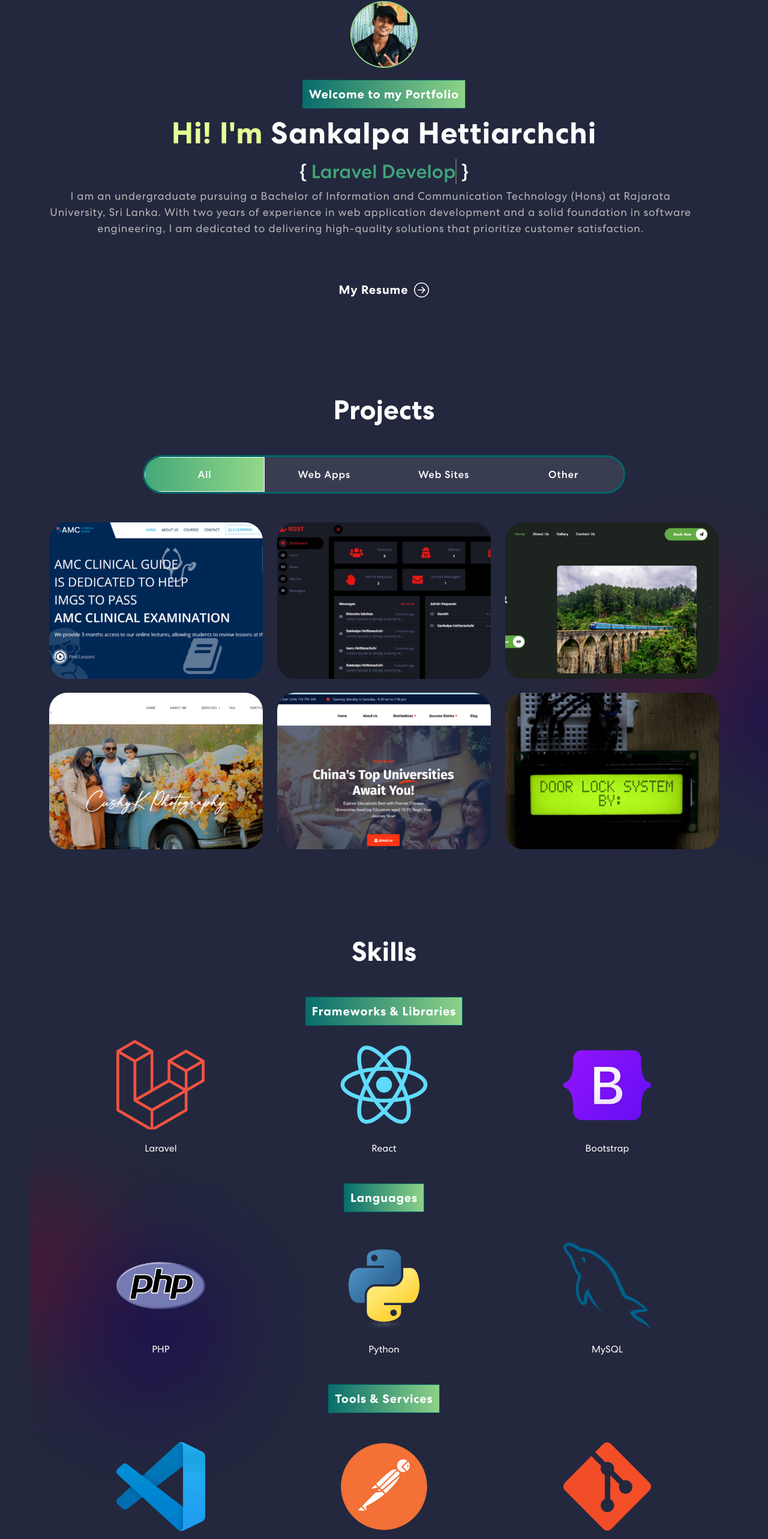
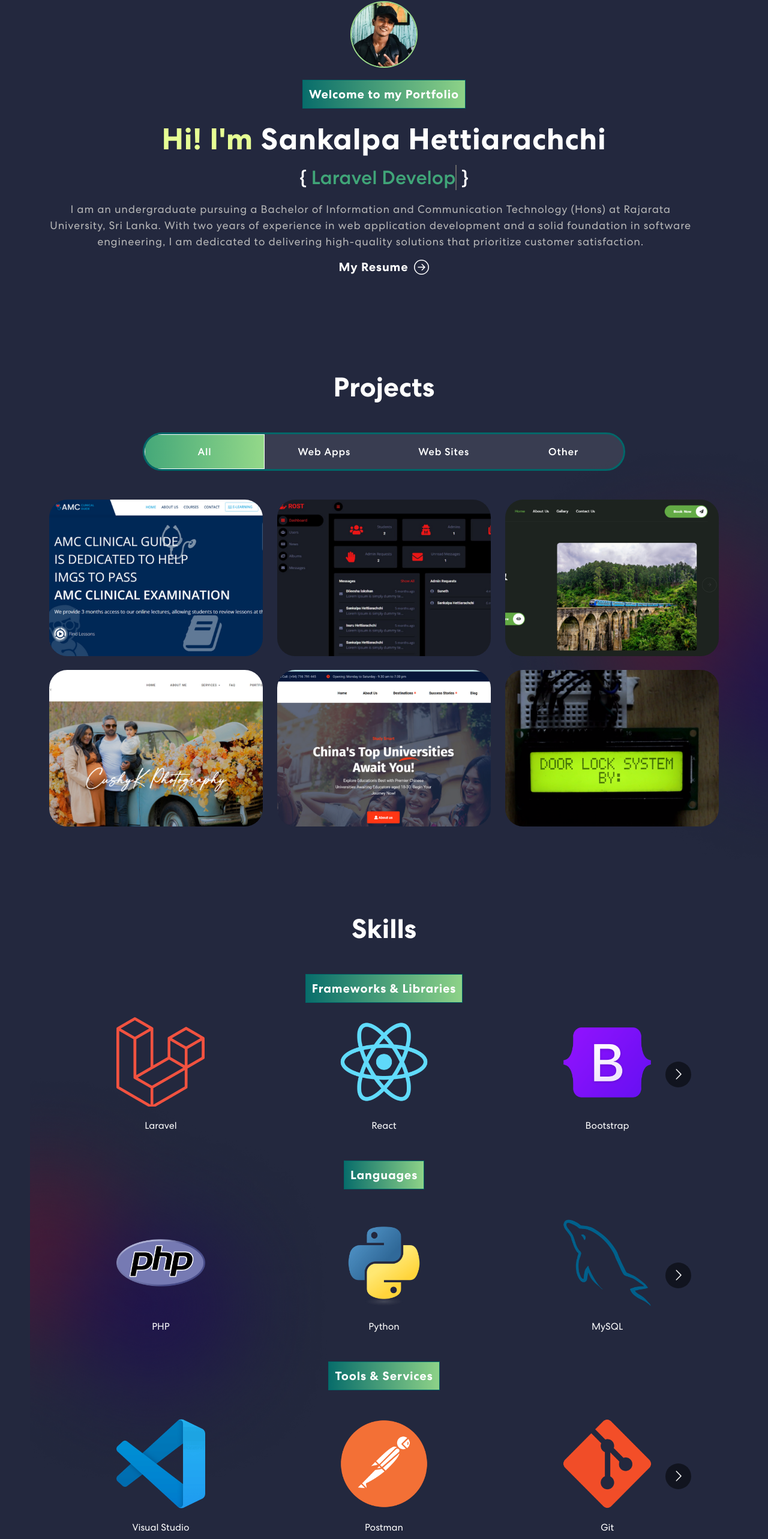
Before and after one commit to SankalpaHettiarachchi/DevCada, a React (Create React App) app: page / in a window 1280 px wide. Shown: the part 158-2724 px from the top of the page at 60% size. Built offline with nearby package versions, Linux system fonts and the light colour scheme.

Commit message:
Updated dev

```diff
--- a/public/index.html
+++ b/public/index.html
@@ -7,37 +7,14 @@
     <meta name="theme-color" content="#000000" />
     <meta
       name="description"
-      content="Web site created using create-react-app"
+      content="DevCada Portfolio Website"
     />
-    <link rel="apple-touch-icon" href="%PUBLIC_URL%/logo192.png" />
-    <!--
-      manifest.json provides metadata used when your web app is installed on a
-      user's mobile device or desktop. See https://developers.google.com/web/fundamentals/web-app-manifest/
-    -->
-    <link rel="manifest" href="%PUBLIC_URL%/manifest.json" />
-    <!--
-      Notice the use of %PUBLIC_URL% in the tags above.
-      It will be replaced with the URL of the `public` folder during the build.
-      Only files inside the `public` folder can be referenced from the HTML.
-
-      Unlike "/favicon.ico" or "favicon.ico", "%PUBLIC_URL%/favicon.ico" will
-      work correctly both with client-side routing and a non-root public URL.
-      Learn how to configure a non-root public URL by running `npm run build`.
-    -->
     <title>DevCada</title>
   </head>
   <body>
     <noscript>You need to enable JavaScript to run this app.</noscript>
+
     <div id="root"></div>
-    <!--
-      This HTML file is a template.
-      If you open it directly in the browser, you will see an empty page.
 
-      You can add webfonts, meta tags, or analytics to this file.
-      The build step will place the bundled scripts into the <body> tag.
-
-      To begin the development, run `npm start` or `yarn start`.
-      To create a production bundle, use `npm run build` or `yarn build`.
-    -->
   </body>
 </html>
--- a/src/App.css
+++ b/src/App.css
@@ -276,6 +276,7 @@ nav.navbar .navbar-toggler[aria-expanded="true"] .navbar-toggler-icon {
   letter-spacing: 0.8px;
   line-height: 1;
   margin-bottom: 20px;
+  margin-top: 10px;
   display: block;
 }
 .banner p {
@@ -284,12 +285,13 @@ nav.navbar .navbar-toggler[aria-expanded="true"] .navbar-toggler-icon {
   letter-spacing: 0.8px;
   line-height: 1.5em;
   width: 96%;
+  margin-top: 20px;
 }
 .banner button {
   color: #fff;
   font-weight: 700;
   font-size: 20px;
-  margin-top: 60px;
+  margin-top: 0px;
   letter-spacing: 0.8px;
   display: flex;
   align-items: center;
@@ -385,7 +387,11 @@ nav.navbar .navbar-toggler[aria-expanded="true"] .navbar-toggler-icon {
   width: 40%;
   z-index: -4;
 }
-
+@media (max-width: 768px) {
+  .skill {
+    padding: 20px 10px;
+  }
+}
 
 /************ Projects Css ************/
 .project {
@@ -521,6 +527,15 @@ nav.navbar .navbar-toggler[aria-expanded="true"] .navbar-toggler-icon {
 .project-link{
   width: 10%;
 }
+
+@media (max-width: 768px) {
+  .project {
+    padding: 20px 10px;
+  }
+  .project .nav.nav-pills {
+    width: 100%;
+  }
+}
 /************ Contact Css ************/
 .contact {
   padding: 60px 0 200px 0;
@@ -599,15 +614,22 @@ nav.navbar .navbar-toggler[aria-expanded="true"] .navbar-toggler-icon {
   background-size: cover;
   background-repeat: no-repeat;
 }
+
 .footer img {
-  width: 26%;
+  width: 20%;
 }
+
 .footer p {
   font-weight: 400;
   font-size: 14px;
   color: #B8B8B8;
   letter-spacing: 0.5px;
   margin-top: 20px;
+}
+@media (max-width: 768px) {
+  .footer img {
+    width: 40%;
+  }
 }
 
 /* Clients Section */
--- a/src/components/Banner.js
+++ b/src/components/Banner.js
@@ -57,7 +57,7 @@ export const Banner = () => {
                   {({ isVisible }) =>
                   <div className={isVisible ? "animate__animated animate__pulse" : ""}>
                       <span className="tagline">Welcome to my Portfolio</span>
-                      <h1 className="my-name"><span className="yellow">{`Hi! I'm`}</span> {`Sankalpa`} {`Hettiarchchi`}</h1>
+                      <h1 className="my-name"><span className="yellow">{`Hi! I'm`}</span> {`Sankalpa`} {`Hettiarachchi`}</h1>
                       <h2>{`{ `}<span className="txt-rotate brackets" dataPeriod="1000" data-rotate='[ "Laravel Developer", "Full-Stack Developer", "Back-End Developer" ]'><span className="wrap">{text}</span></span>{` }`}</h2>
                       <p>I am an undergraduate pursuing a Bachelor of Information and Communication Technology (Hons) at Rajarata University, Sri Lanka. With two years of experience in web application development and a solid foundation in software engineering, I am dedicated to delivering high-quality solutions that prioritize customer satisfaction.</p>
                       <div className="see-project-btn">
--- a/src/components/Footer.js
+++ b/src/components/Footer.js
@@ -9,7 +9,7 @@ export const Footer = () => {
     <footer className="footer">
       <Container>
         <Row className="align-items-center">
-          <Col className="text-center">
+          <Col className="footer-logo text-center">
             <img src={devcada_logo} alt="Logo" />
           </Col>
         </Row>
@@ -20,7 +20,7 @@ export const Footer = () => {
               <a href="#"><img src={linkedinIcon} alt="Icon" /></a>
               <a href="#"><img src={fbIcon} alt="Icon" /></a>
             </div>
-            <p>DevCada Copyright 2024. All Rights Reserved</p>
+            <p>DevCada Copyright® 2024. All Rights Reserved</p>
           </Col>
         </Row>
       </Container>
--- a/src/components/Navbar.js
+++ b/src/components/Navbar.js
@@ -1,4 +1,4 @@
-import { useState, useEffect } from "react"
+import { useState, useEffect,useRef } from "react"
 import { Navbar, Container,Nav } from "react-bootstrap"
 import gitIcon from '../assets/img/git.svg';
 import linkedinIcon from '../assets/img/linkedIn.svg';
@@ -8,6 +8,8 @@ import devcada_logo from '../assets/img/Devcada_Logo.png';
 export const NavBar = () => {
     const [actveLink, setActiveLink] = useState('home');
     const [scrolled, setScrolled] = useState(false);
+    const navBarRef = useRef(null);
+
     useEffect(() => {
         const onScroll = () => {
             if (window.scrollY > 50) {
@@ -21,7 +23,10 @@ export const NavBar = () => {
     },[])
 
     const onUpdateActiveLink = (value) =>{
-        setActiveLink(value)
+        setActiveLink(value);
+        if (navBarRef.current && navBarRef.current.classList.contains('show')) {
+            navBarRef.current.classList.remove('show');
+        }
     }
 
     return (
@@ -31,9 +36,9 @@ export const NavBar = () => {
                     <img className="DevCada_Logo" src={devcada_logo} alt="DevCada Logo"/>
                 </Navbar.Brand>
                 <Navbar.Toggle aria-controls="basic-navbar-nav">
-                    <span className="navbar-toggler-icon"></span>
+                    <span  className="navbar-toggler-icon"></span>
                 </Navbar.Toggle>
-                <Navbar.Collapse id="basic-navbar-nav" className="navbar-main">
+                <Navbar.Collapse id="basic-navbar-nav" className="navbar-main" ref={navBarRef}>
                     <Nav className="me-auto">
                         <Nav.Link href="#home" className={actveLink==='home' ? 'active navbar-link' : 'navbar-link'} onClick={()=>onUpdateActiveLink('home')}>HOME</Nav.Link>
                         <Nav.Link href="#projects" className={actveLink==='projects' ? 'active navbar-link' : 'navbar-link'} onClick={()=>onUpdateActiveLink('projects')}>PROJECTS</Nav.Link>
--- a/src/components/skills.js
+++ b/src/components/skills.js
@@ -132,7 +132,7 @@ export const Skills = () => {
                         <TrackVisibility>
                             {({ isVisible }) =>
                             <div className={isVisible ? "animate__animated animate__pulse" : ""}>
-                              <Carousel responsive={responsiveFrameworks} arrows={false} infinite={false} className="owl-carousel owl-theme skill-slider">
+                              <Carousel responsive={responsiveFrameworks} className="owl-carousel owl-theme skill-slider">
                                 {frameworks.map((image, index) => (
                                       <div className="item" key={index}>
                                         <img src={image.src} alt={image.alt} />
@@ -150,7 +150,7 @@ export const Skills = () => {
                         <TrackVisibility>
                             {({ isVisible }) =>
                             <div className={isVisible ? "animate__animated animate__pulse" : ""}>
-                              <Carousel responsive={responsiveLanguages} arrows={false} infinite={false} className="owl-carousel owl-theme skill-slider">
+                              <Carousel responsive={responsiveLanguages} className="owl-carousel owl-theme skill-slider">
                                 {languages.map((image, index) => (
                                       <div className="item" key={index}>
                                         <img src={image.src} alt={image.alt} />
@@ -168,7 +168,7 @@ export const Skills = () => {
                         <TrackVisibility>
                             {({ isVisible }) =>
                             <div className={isVisible ? "animate__animated animate__pulse" : ""}>
-                              <Carousel responsive={responsiveTools} arrows={false} infinite={false} className="owl-carousel owl-theme skill-slider">
+                              <Carousel responsive={responsiveTools} className="owl-carousel owl-theme skill-slider">
                                 {tools.map((image, index) => (
                                       <div className="item" key={index}>
                                         <img src={image.src} alt={image.alt} />
```
